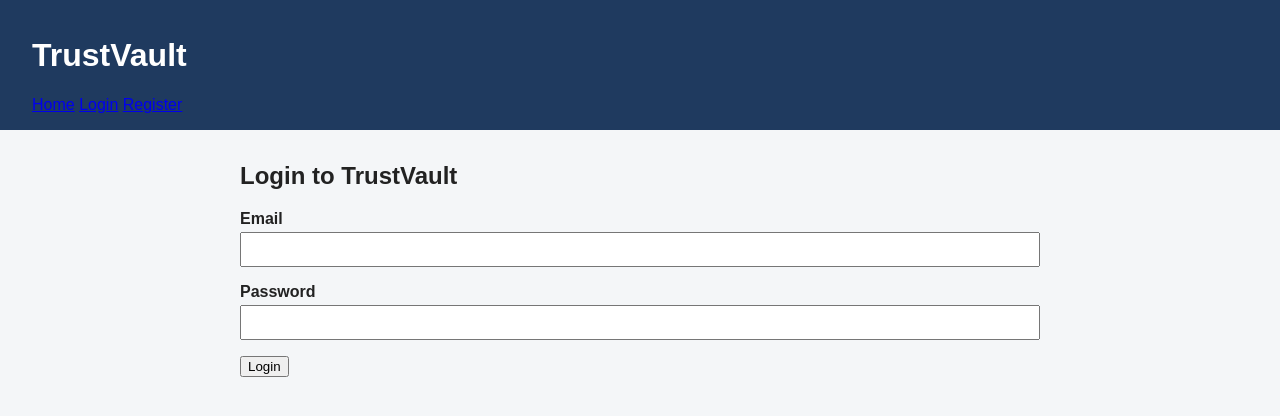
After one commit to yadavallimaheswari3/TrustVault, a Flask app: page /login in a window 1280 px wide. The commit adds this page. Shown: the top 416 px of the page. Run offline with Flask 3, Linux system fonts and the light colour scheme.

Commit message:
Add login and logout functionality with tests

```diff
--- a/app/forms.py
+++ b/app/forms.py
@@ -1,3 +1,4 @@
+
 from flask_wtf import FlaskForm
 from wtforms import PasswordField, StringField, SubmitField
 from wtforms.validators import DataRequired, Email, EqualTo, Length, ValidationError
@@ -6,7 +7,7 @@ from app.models import User
 
 
 def clean_email(value):
-    """Remove spaces and make lowercase, so 'A@x.com' and 'a@x.com' are the same."""
+    """Remove spaces and make lowercase."""
     return value.strip().lower() if value else value
 
 
@@ -20,6 +21,7 @@ class RegistrationForm(FlaskForm):
             Length(max=255, message="Email is too long."),
         ],
     )
+
     password = PasswordField(
         "Password",
         validators=[
@@ -27,6 +29,7 @@ class RegistrationForm(FlaskForm):
             Length(min=8, max=128, message="Password must be 8 to 128 characters long."),
         ],
     )
+
     confirm_password = PasswordField(
         "Confirm password",
         validators=[
@@ -34,9 +37,29 @@ class RegistrationForm(FlaskForm):
             EqualTo("password", message="Passwords do not match."),
         ],
     )
+
     submit = SubmitField("Register")
 
     def validate_email(self, field):
-        """WTForms runs any method named validate_<fieldname> automatically."""
         if User.query.filter_by(email=field.data).first():
             raise ValidationError("This email address is already registered.")
+
+
+class LoginForm(FlaskForm):
+    email = StringField(
+        "Email",
+        filters=[clean_email],
+        validators=[
+            DataRequired(message="Email is required."),
+            Email(message="Please enter a valid email address."),
+        ],
+    )
+
+    password = PasswordField(
+        "Password",
+        validators=[
+            DataRequired(message="Password is required."),
+        ],
+    )
+
+    submit = SubmitField("Login")
--- a/app/routes/auth.py
+++ b/app/routes/auth.py
@@ -1,10 +1,10 @@
-
 from flask import Blueprint, flash, redirect, render_template, url_for
+from flask_login import login_user, logout_user, login_required
 from sqlalchemy.exc import IntegrityError
-from werkzeug.security import generate_password_hash
+from werkzeug.security import generate_password_hash, check_password_hash
 
 from app.extensions import db
-from app.forms import RegistrationForm
+from app.forms import RegistrationForm, LoginForm
 from app.models import User
 
 auth_bp = Blueprint("auth", __name__)
@@ -43,3 +43,26 @@ def register():
         flash("Please fix the errors below.", "error")
 
     return render_template("auth/register.html", form=form)
+@auth_bp.route("/login", methods=["GET", "POST"])
+def login():
+    form = LoginForm()
+
+    if form.validate_on_submit():
+        user = User.query.filter_by(email=form.email.data).first()
+
+        if user and check_password_hash(
+            user.password_hash, form.password.data
+        ):
+            login_user(user)
+            flash("Login successful!", "success")
+            return redirect(url_for("main.index"))
+
+        flash("Invalid email or password.", "error")
+
+    return render_template("auth/login.html", form=form)
+@auth_bp.route("/logout", methods=["POST"])
+@login_required
+def logout():
+    logout_user()
+    flash("You have been logged out.", "success")
+    return redirect(url_for("main.index"))
--- /dev/null
+++ b/app/templates/auth/login.html
@@ -0,0 +1,31 @@
+{% extends "base.html" %}
+
+{% block title %}Login - TrustVault{% endblock %}
+
+{% macro show_errors(field) %}
+    {% for error in field.errors %}
+        <p class="field-error">{{ error }}</p>
+    {% endfor %}
+{% endmacro %}
+
+{% block content %}
+    <h2>Login to TrustVault</h2>
+
+    <form method="POST" action="{{ url_for('auth.login') }}">
+        {{ form.hidden_tag() }}
+
+        <div class="form-group">
+            {{ form.email.label }}
+            {{ form.email(autocomplete="email") }}
+            {{ show_errors(form.email) }}
+        </div>
+
+        <div class="form-group">
+            {{ form.password.label }}
+            {{ form.password(autocomplete="current-password") }}
+            {{ show_errors(form.password) }}
+        </div>
+
+        {{ form.submit() }}
+    </form>
+{% endblock %}
--- a/app/templates/base.html
+++ b/app/templates/base.html
@@ -1,3 +1,4 @@
+
 <!DOCTYPE html>
 <html lang="en">
 <head>
@@ -9,14 +10,31 @@
 <body>
     <header>
         <h1>TrustVault</h1>
+
+        <nav>
+            <a href="{{ url_for('main.index') }}">Home</a>
+
+            {% if current_user.is_authenticated %}
+                <span>{{ current_user.email }}</span>
+
+                <form method="POST" action="{{ url_for('auth.logout') }}">
+                    <input type="hidden" name="csrf_token" value="{{ csrf_token() }}">
+                    <button type="submit">Logout</button>
+                </form>
+            {% else %}
+                <a href="{{ url_for('auth.login') }}">Login</a>
+                <a href="{{ url_for('auth.register') }}">Register</a>
+            {% endif %}
+        </nav>
     </header>
 
     <main>
         {% with messages = get_flashed_messages(with_categories=true) %}
-    {% for category, message in messages %}
-        <div class="flash flash-{{ category }}">{{ message }}</div>
-    {% endfor %}
-{% endwith %}
+            {% for category, message in messages %}
+                <div class="flash flash-{{ category }}">{{ message }}</div>
+            {% endfor %}
+        {% endwith %}
+
         {% block content %}{% endblock %}
     </main>
 
```
Also changed, not shown: PROMPTS.md (+27 -0 lines), tests/test_login.py (added, +81 -0 lines).
